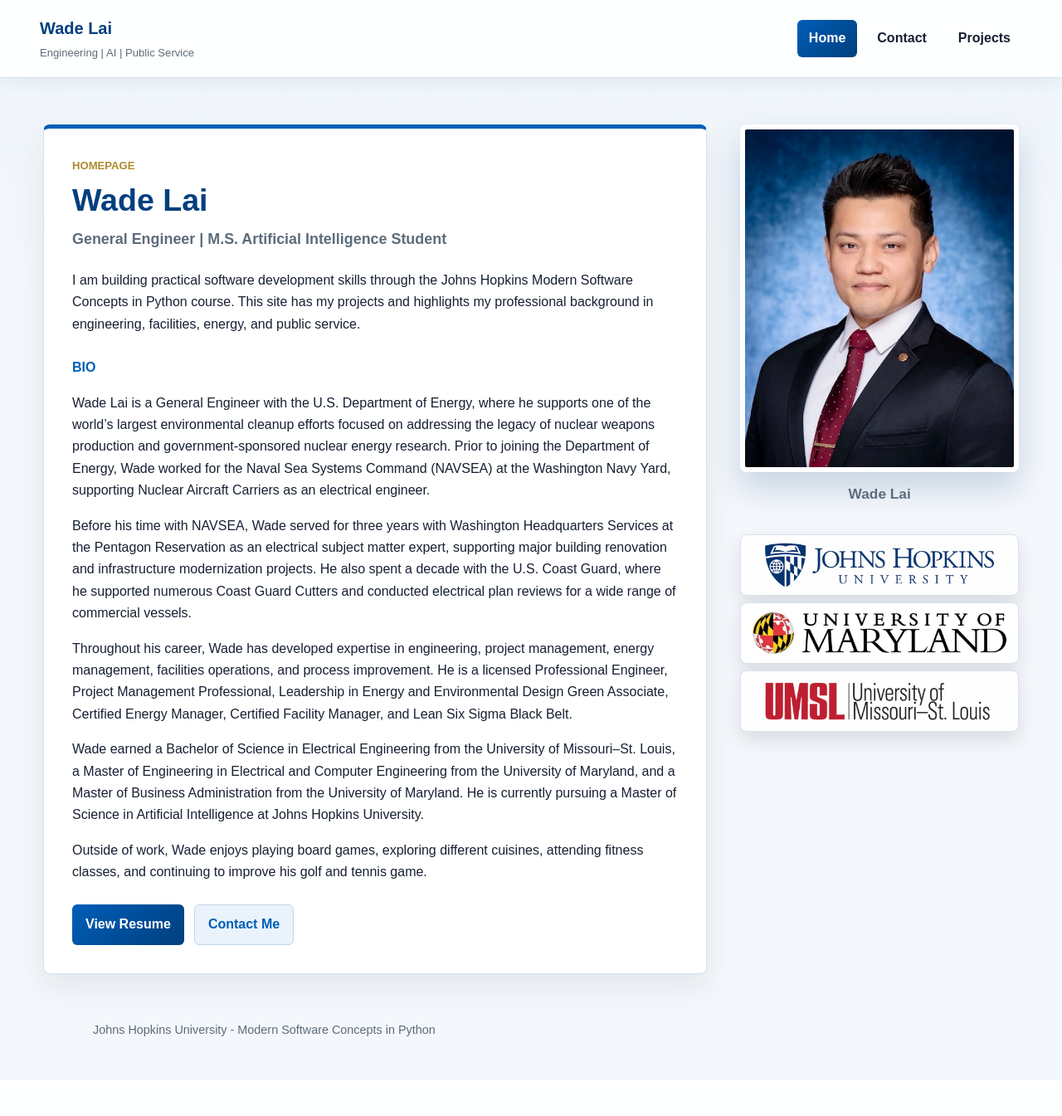
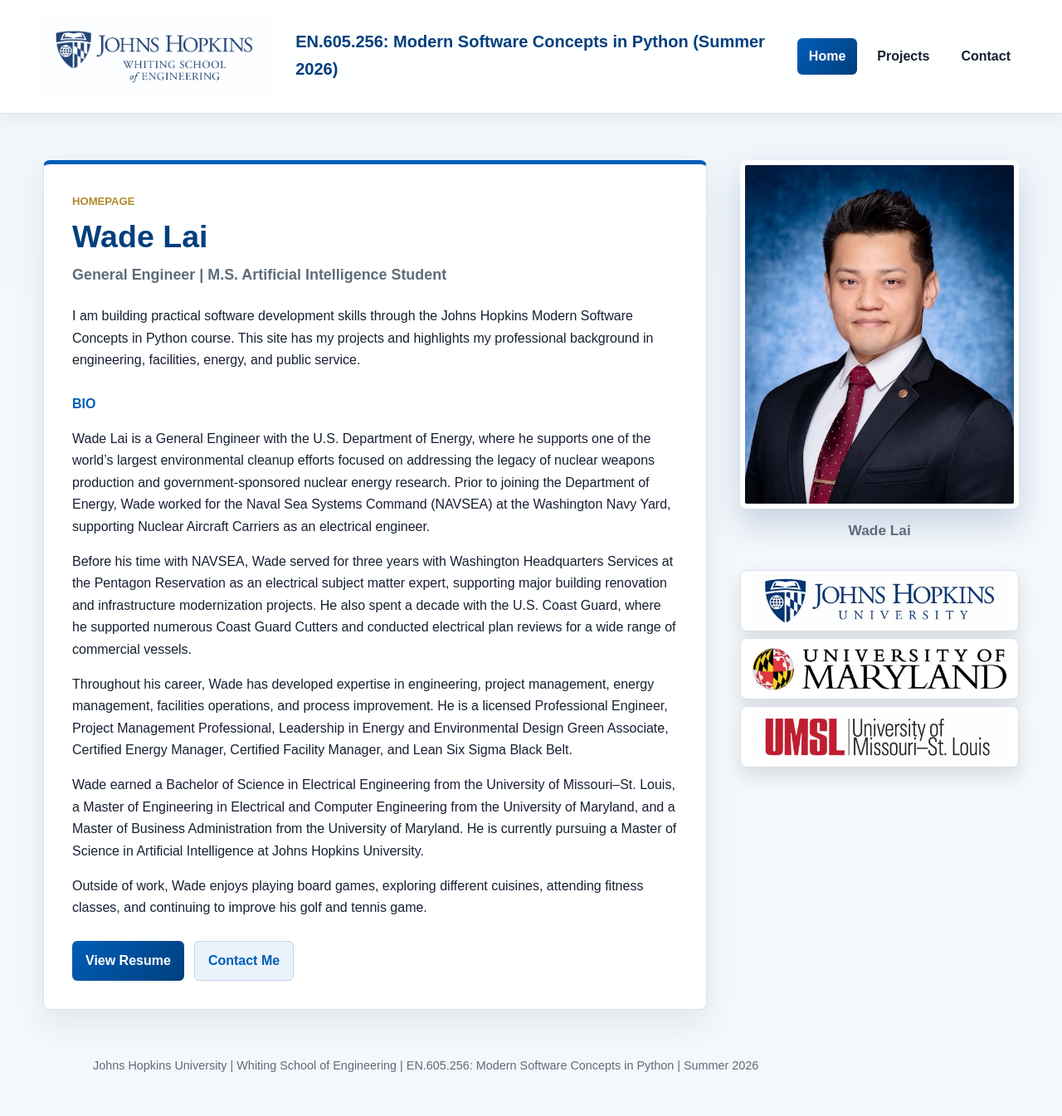
Before and after one commit to wlai-jhu/jhu_software_concepts, a Flask app: page / in a window 1280 px wide. Shown: the whole page at 83% size. Before the commit the page ends 1249 px from the top, so only its background shows below. Run offline with Flask 3, Linux system fonts and the light colour scheme.

Commit message:
Your commit message

```diff
--- a/module_1/app/static/css/styles.css
+++ b/module_1/app/static/css/styles.css
@@ -29,6 +29,12 @@
 
 a {
     color: var(--blue);
+}
+
+.site-logo img {
+    height: 100px;
+    width: auto;
+    display: block;
 }
 
 .site-header {
--- a/module_1/app/templates/base.html
+++ b/module_1/app/templates/base.html
@@ -8,14 +8,20 @@
 </head>
 <body>
     <header class="site-header">
-        <a class="site-name" href="{{ url_for('pages.home') }}">
-            <span class="site-name-main">Wade Lai</span>
-            <span class="site-name-sub">Engineering | AI | Public Service</span>
-        </a>
+            <a class="site-logo" href="{{ url_for('pages.home') }}">
+                <img src="{{ url_for('static', filename='img/schools/jhu-wse-logo.jpg') }}"
+                     alt="Johns Hopkins University logo">
+            </a>
+        <div class="header-center">
+            <a class="site-name" href="{{ url_for('pages.home') }}">
+                <span class="site-name-main">EN.605.256: Modern Software Concepts in Python (Summer 2026)</span>
+                <span class="site-name-sub"></span>
+            </a>
+        </div>
         <nav class="navbar" aria-label="Main navigation">
             <a class="{% if request.endpoint == 'pages.home' %}active{% endif %}" href="{{ url_for('pages.home') }}">Home</a>
+            <a class="{% if request.endpoint == 'pages.projects' %}active{% endif %}" href="{{ url_for('pages.projects') }}">Projects</a>
             <a class="{% if request.endpoint == 'pages.contact' %}active{% endif %}" href="{{ url_for('pages.contact') }}">Contact</a>
-            <a class="{% if request.endpoint == 'pages.projects' %}active{% endif %}" href="{{ url_for('pages.projects') }}">Projects</a>
         </nav>
     </header>
 
@@ -24,7 +30,7 @@
     </main>
 
     <footer class="site-footer">
-        <p>Johns Hopkins University - Modern Software Concepts in Python</p>
+        <p>Johns Hopkins University | Whiting School of Engineering | EN.605.256: Modern Software Concepts in Python | Summer 2026</p>
     </footer>
 </body>
 </html>
```
Also changed, not shown: module_1/app/static/img/schools/jhu-wse-logo.jpg (added).
